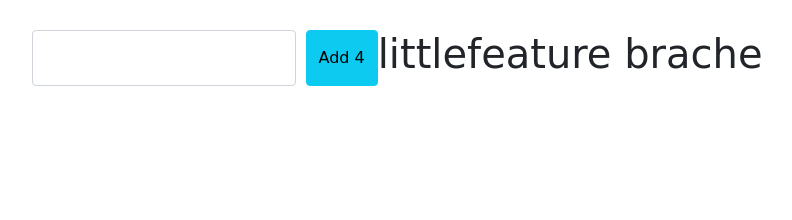
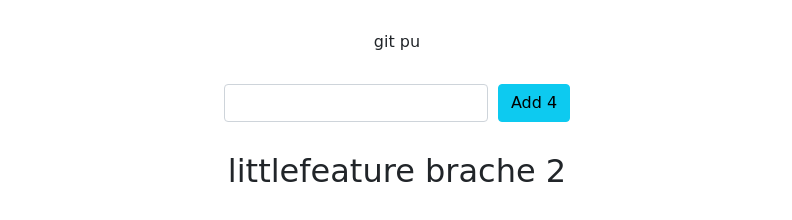
Before and after one commit to Marwatest97/Shopping-list, a plain HTML site: page index.html in a window 1280 px wide. Shown: the whole page, without its empty margins (243-1035 px from the left). Drawn offline with nearby package versions, Linux system fonts and the light colour scheme.

Commit message:
adding h2

```diff
--- a/index.html
+++ b/index.html
@@ -13,12 +13,13 @@
 <body>
 
     <div class="container">
-
+git pu
         <div class="ctn">
             <input type="text" class="form-control">
             <button class="Mainbtn btn btn-info">Add 4</button>
-            <h1>littlefeature brache</h1>
         </div>
+        <h2>littlefeature brache 2</h2>
+
 
         <ul class="list-group">
 
```
